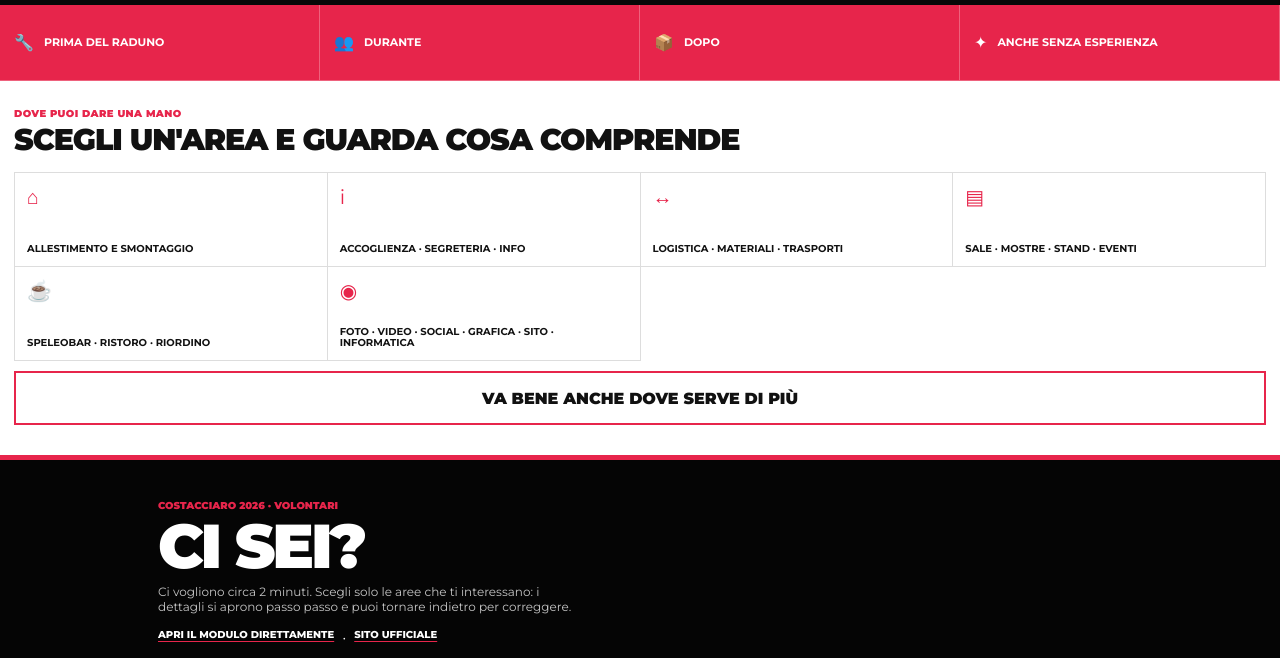
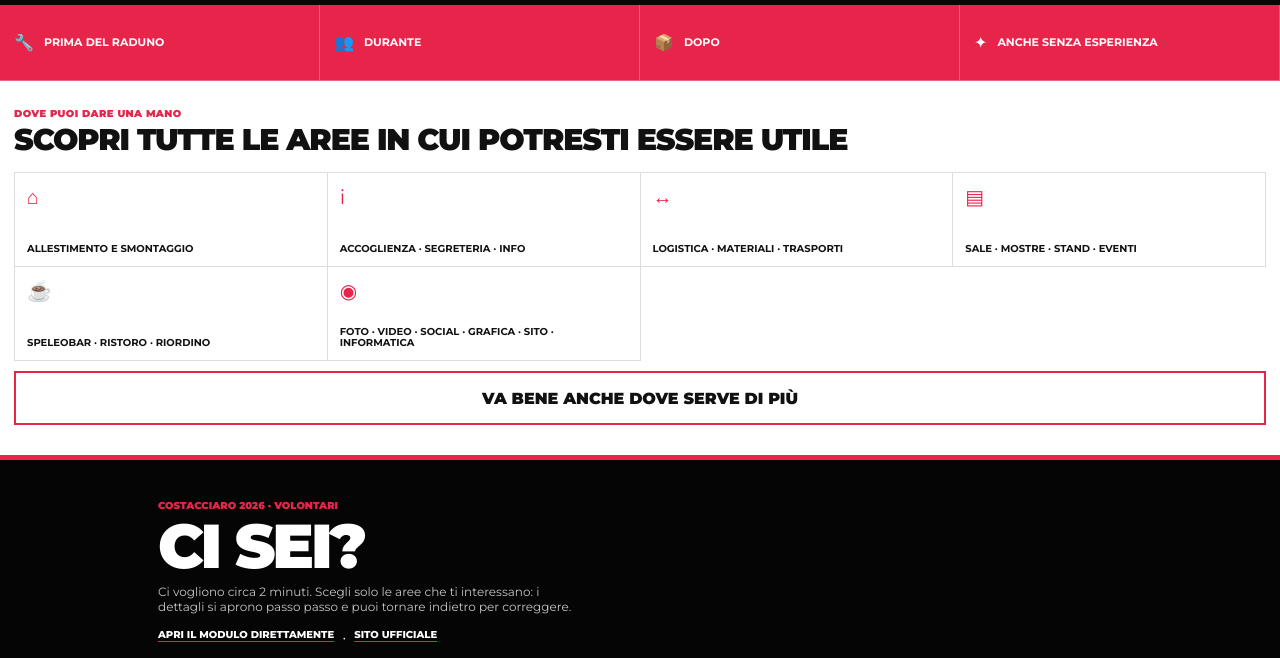
Before and after one commit to MaxSpeleo/costacciaro-volontari, a plain HTML site: page index.html in a window 1280 px wide. Shown: the part 1120-1778 px from the top of the page. Drawn offline with Linux system fonts and the light colour scheme.

Commit message:
Update activities section heading

```diff
--- a/index.html
+++ b/index.html
@@ -32,7 +32,7 @@
  <div class="ctas wrap"><a class="btn primary" href="#form">Lascia la tua disponibilità ↓</a><a class="btn" href="#attivita">Non sai come puoi aiutare?</a></div>
 </section>
 <section class="micro"><div><span>🔧</span><strong>Prima del raduno</strong></div><div><span>👥</span><strong>Durante</strong></div><div><span>📦</span><strong>Dopo</strong></div><div><span>✦</span><strong>Anche senza esperienza</strong></div></section>
-<section class="activities" id="attivita"><div class="wrap"><div class="section-kicker">Dove puoi dare una mano</div><h2 class="section-title">Scegli un'area e guarda cosa comprende</h2><div class="activity-grid">
+<section class="activities" id="attivita"><div class="wrap"><div class="section-kicker">Dove puoi dare una mano</div><h2 class="section-title">Scopri tutte le aree in cui potresti essere utile</h2><div class="activity-grid">
 <button class="activity need-trigger" data-need="0" aria-expanded="false"><span>⌂</span><b>Allestimento e smontaggio</b></button>
 <button class="activity need-trigger" data-need="1" aria-expanded="false"><span>i</span><b>Accoglienza · segreteria · info</b></button>
 <button class="activity need-trigger" data-need="2" aria-expanded="false"><span>↔</span><b>Logistica · materiali · trasporti</b></button>
```
